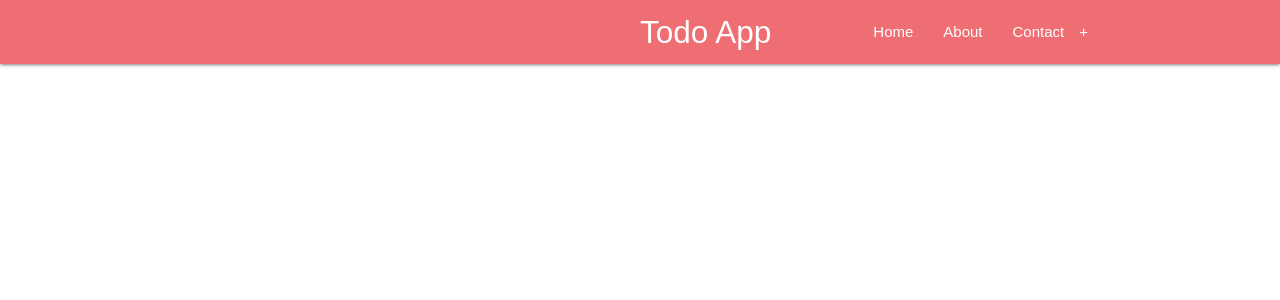
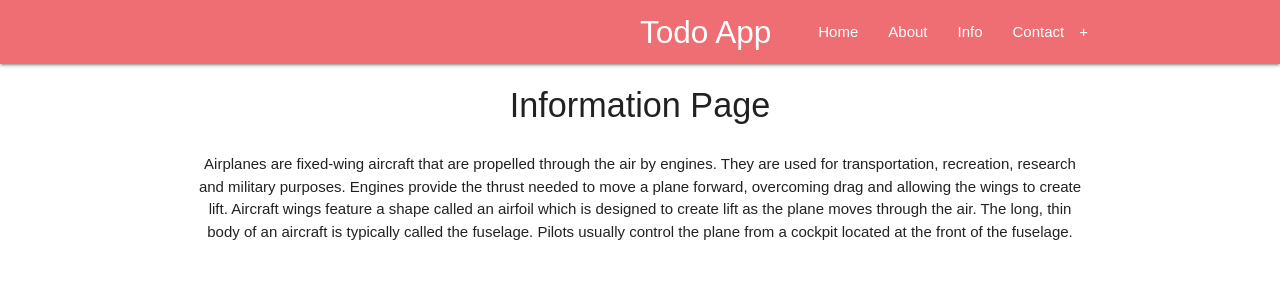
Before and after one commit to Shashank022/routingpath, a React (Create React App) app: page /info in a window 1280 px wide. Shown: the top 300 px of the page. Built offline with nearby package versions, Linux system fonts and the light colour scheme.

Commit message:
new chamges

```diff
--- a/src/App.js
+++ b/src/App.js
@@ -6,6 +6,7 @@ import Home from './Components/Home';
 import About from './Components/About';
 import Contact from './Components/Contact';
 import Post from './Components/Post';
+import Info from './Components/Info';
 
 
 function App() {
@@ -16,6 +17,7 @@ function App() {
         <Switch>
         <Route exact path='/home' component={Home} />
         <Route path='/about' component={About} />
+        <Route path='/info' component={ Info } />
         <Route path='/contact' component={Contact} />
         <Route path='/posts/:post_id' component={Post} />
         </Switch>
--- /dev/null
+++ b/src/Components/Info.js
@@ -0,0 +1,17 @@
+import React from 'react';
+
+const Info  = () =>{
+    return(
+        <div className="container">
+            <h4 className="center">Information Page</h4>
+            <p className="right">Airplanes are fixed-wing aircraft that are propelled through the air by engines.
+            They are used for transportation, recreation, research and military purposes.
+            Engines provide the thrust needed to move a plane forward, overcoming drag and allowing the wings to create lift.
+            Aircraft wings feature a shape called an airfoil which is designed to create lift as the plane moves through the air.
+            The long, thin body of an aircraft is typically called the fuselage.
+            Pilots usually control the plane from a cockpit located at the front of the fuselage.</p>
+        </div>
+    )
+}
+
+export default Info;
--- a/src/Components/Navbar.js
+++ b/src/Components/Navbar.js
@@ -10,6 +10,7 @@ const Navbar = (props) =>{
                     <ul className="right">
                         <li><Link to="/home">Home</Link></li> +
                         <li><NavLink to="/about">About</NavLink></li>
+                        <li><NavLink to="/info">Info</NavLink></li>
                         <li><NavLink to="/contact">Contact</NavLink></li>
                     </ul>
             </div>
```
